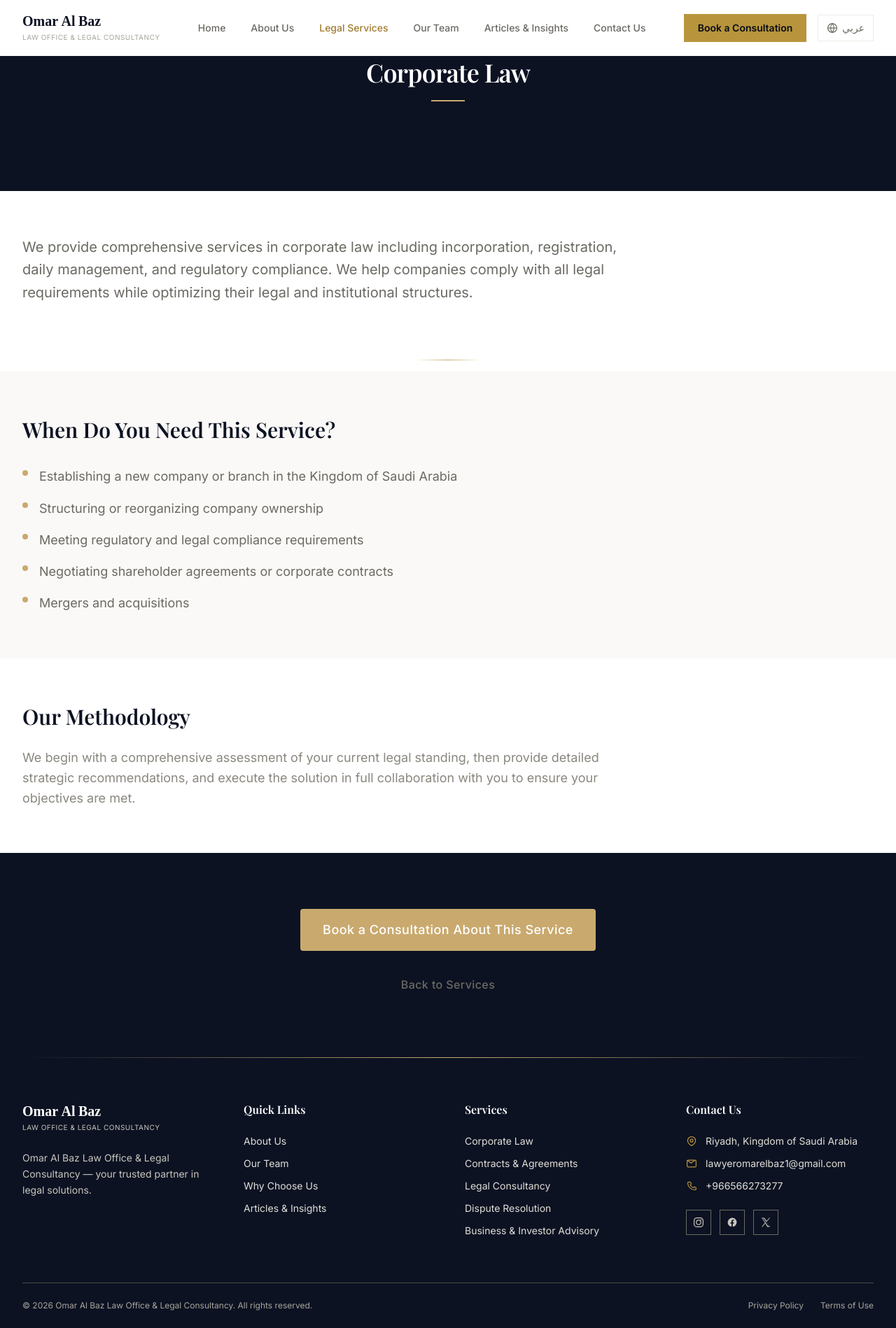
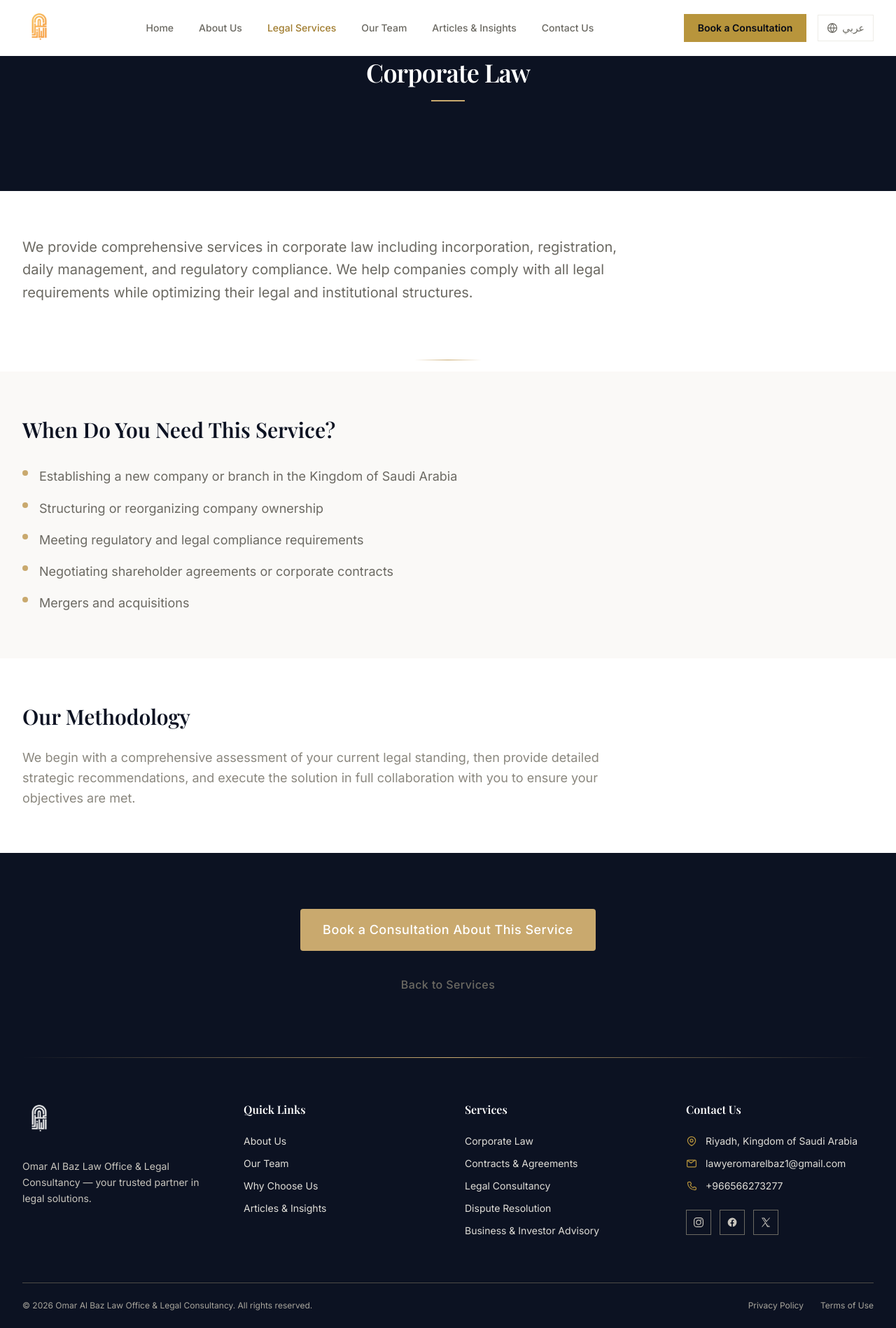
Before and after one commit to khodranefrs-creator/omaralbaz, a Next.js app: page /en/services/corporate-law in a window 1280 px wide. Shown: the whole page at 70% size. Built offline with nearby package versions, Linux system fonts and the light colour scheme.

Commit message:
Add official omarlogo brand logo to Header, Footer, and OG social images

```diff
--- a/src/app/[locale]/layout.tsx
+++ b/src/app/[locale]/layout.tsx
@@ -68,11 +68,20 @@ export async function generateMetadata({
       siteName: dict.meta.title,
       locale: locale === "ar" ? "ar_SA" : "en_US",
       type: "website",
+      images: [
+        {
+          url: `${SITE_URL}/images/omarlogo.png`,
+          width: 1200,
+          height: 630,
+          alt: dict.meta.title,
+        },
+      ],
     },
     twitter: {
       card: "summary_large_image",
       title: dict.meta.title,
       description: dict.meta.description,
+      images: [`${SITE_URL}/images/omarlogo.png`],
     },
     alternates: {
       languages: {
--- a/src/components/layout/Footer.tsx
+++ b/src/components/layout/Footer.tsx
@@ -1,6 +1,7 @@
 import type { Dictionary } from "@/i18n/get-dictionary";
 import type { Locale } from "@/i18n/config";
 import Link from "next/link";
+import Image from "next/image";
 import Container from "@/components/ui/Container";
 import GoldDivider from "@/components/ui/GoldDivider";
 import { CONTACT, SOCIAL, SERVICES } from "@/lib/constants";
@@ -32,14 +33,13 @@ export function Footer({ dict, locale }: FooterProps) {
         <div className="py-16 grid grid-cols-1 md:grid-cols-2 lg:grid-cols-4 gap-12">
           <div>
             <Link href={`/${locale}`} className="inline-block mb-6">
-              <span className="font-heading-ar text-xl font-bold text-white">
-                {locale === "ar" ? "مكتب عمر الباز" : "Omar Al Baz"}
-              </span>
-              <span className="block text-[10px] text-warm-400 tracking-wider uppercase mt-[-2px]">
-                {locale === "ar"
-                  ? "للمحاماة والاستشارات القانونية"
-                  : "Law Office & Legal Consultancy"}
-              </span>
+              <Image
+                src="/images/omarlogo.png"
+                alt="Omar Al Baz Law Office & Legal Consultancy"
+                width={200}
+                height={60}
+                className="h-12 w-auto brightness-0 invert opacity-90"
+              />
             </Link>
             <p className="text-sm text-warm-400 leading-relaxed">
               {dict.footer.description}
--- a/src/components/layout/Header.tsx
+++ b/src/components/layout/Header.tsx
@@ -2,6 +2,7 @@
 
 import { useState, useEffect } from "react";
 import Link from "next/link";
+import Image from "next/image";
 import { usePathname } from "next/navigation";
 import clsx from "clsx";
 import Container from "@/components/ui/Container";
@@ -57,14 +58,14 @@ export function Header({ dict, locale }: HeaderProps) {
       <Container>
         <div className="flex items-center justify-between h-20">
           <Link href={`/${locale}`} className="flex-shrink-0">
-            <span className="font-heading-ar text-xl font-bold text-navy-900">
-              {locale === "ar" ? "مكتب عمر الباز" : "Omar Al Baz"}
-            </span>
-            <span className="block text-[10px] text-warm-500 tracking-wider uppercase mt-[-2px]">
-              {locale === "ar"
-                ? "للمحاماة والاستشارات القانونية"
-                : "Law Office & Legal Consultancy"}
-            </span>
+            <Image
+              src="/images/omarlogo.png"
+              alt="Omar Al Baz Law Office & Legal Consultancy"
+              width={200}
+              height={60}
+              className="h-12 w-auto"
+              priority
+            />
           </Link>
 
           <nav className="hidden lg:flex items-center gap-1">
```
Also changed, not shown: omarlogo.png (added), public/images/omarlogo.png (added).
